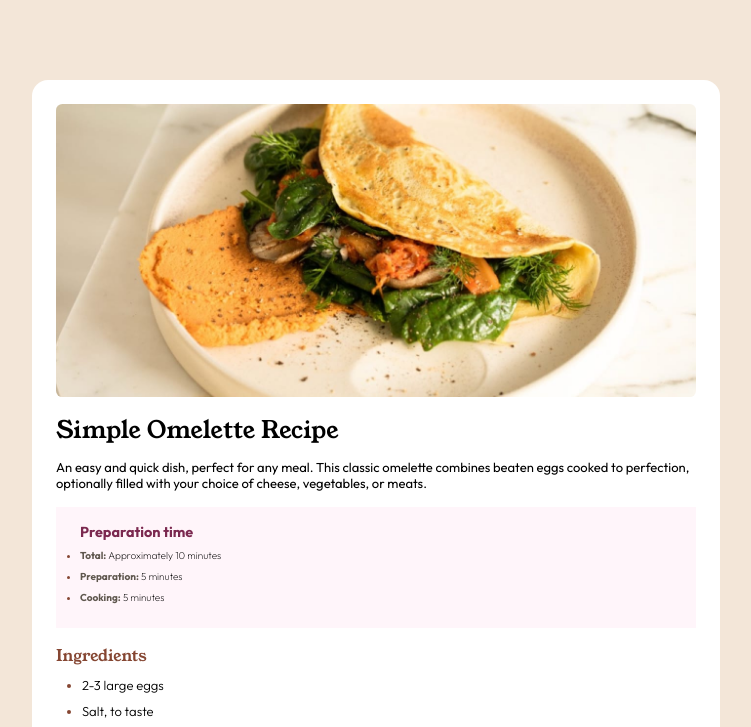
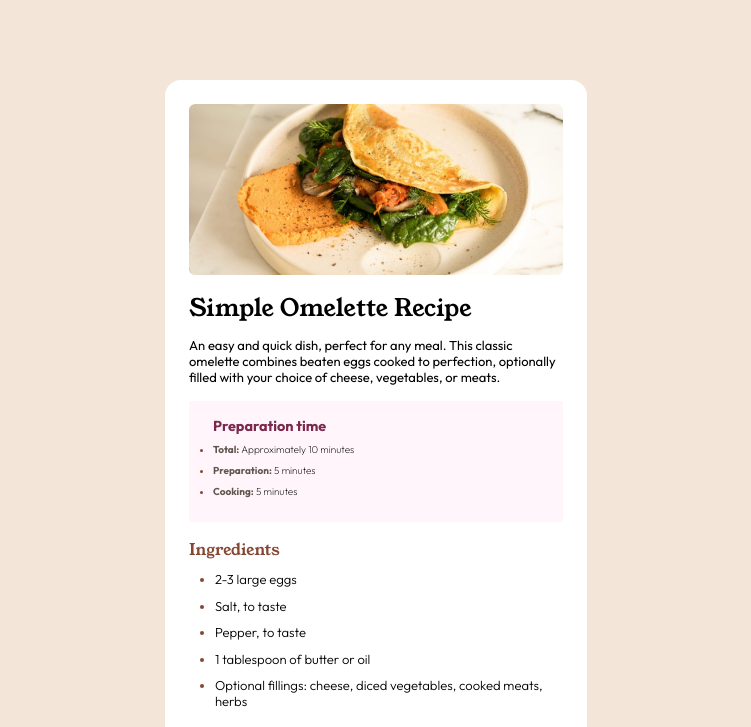
Before and after one commit to Mr-sajith/Recipe-Page-of-Frontend-Mentor-, a plain HTML site: page index.html in a window 1280 px wide. Shown: the top 727 px of the page, without its empty margins (264-1015 px from the left). Drawn offline with Linux system fonts and the light colour scheme.

Commit message:
Update style.css
Changed main width to 374px

```diff
--- a/style.css
+++ b/style.css
@@ -120,7 +120,7 @@ body{
 
 main{
     background-color: var(--White);
-    max-width: 50vw;
+    max-width: 374px;
 
     padding: 1.5rem;
     margin: 5em 5em 1em;
```
